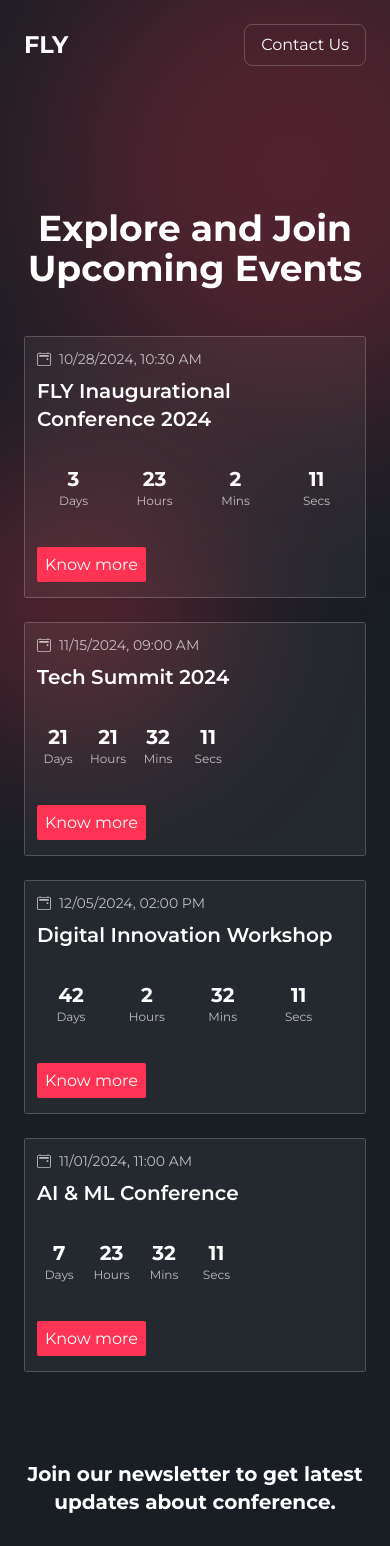
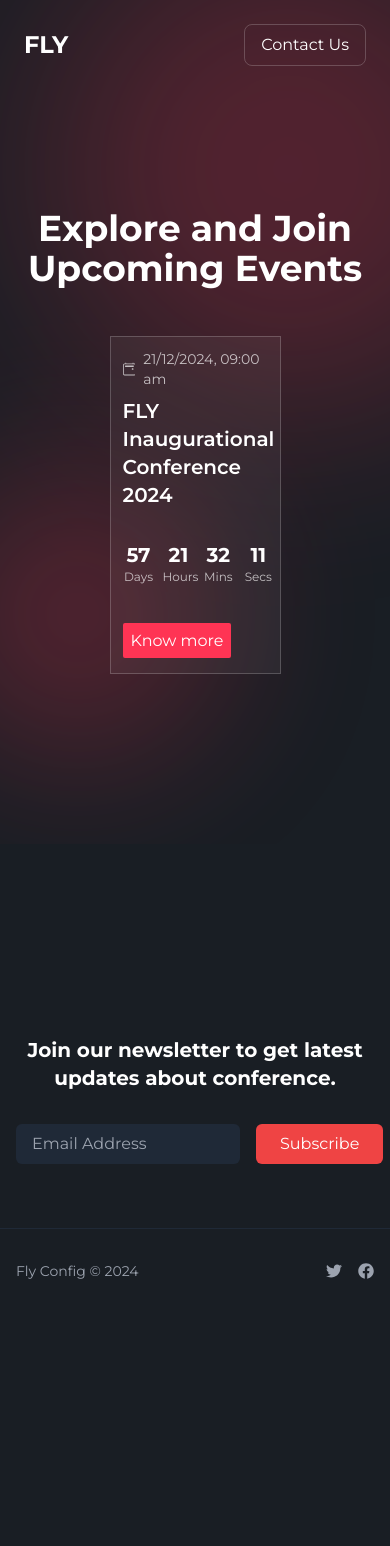
Before and after one commit to yazin123/fly, a Next.js app: page / in a window 390 px wide. Shown: the top 1546 px of the page. After the commit the page ends 1313 px from the top, so only its background shows below. Built offline with nearby package versions, Linux system fonts and the light colour scheme.

Commit message:
semifinal push

```diff
--- a/src/app/globals.css
+++ b/src/app/globals.css
@@ -7,11 +7,42 @@ body {
     background-color: #191E24;
 
 }
+
 .montserrat-font {
     @apply font-montserrat;
-  }
+}
 
 
 .btn-bg {
     background-color: #FF3454;
 }
+
+@keyframes slideUp {
+    from {
+        transform: translateY(20px);
+        opacity: 0;
+    }
+
+    to {
+        transform: translateY(0);
+        opacity: 1;
+    }
+}
+
+@keyframes fadeIn {
+    from {
+        opacity: 0;
+    }
+
+    to {
+        opacity: 1;
+    }
+}
+
+.animate-slide-up {
+    animation: slideUp 0.3s ease-out;
+}
+
+.animate-fade-in {
+    animation: fadeIn 0.2s ease-out;
+}
--- a/src/app/page.js
+++ b/src/app/page.js
@@ -10,27 +10,10 @@ const EventsPage = () => {
     {
       id: 1,
       title: 'FLY Inaugurational Conference 2024',
-      date: '2024-10-28T10:30:00',
+      date: '2024-12-21T09:00:00',
       image: '/Image.png'
     },
-    {
-      id: 2,
-      title: 'Tech Summit 2024',
-      date: '2024-11-15T09:00:00',
-      image: '/Image2.png'
-    },
-    {
-      id: 3,
-      title: 'Digital Innovation Workshop',
-      date: '2024-12-05T14:00:00',
-      image: '/Image3.png'
-    },
-    {
-      id: 4,
-      title: 'AI & ML Conference',
-      date: '2024-11-01T11:00:00',
-      image: '/Image4.png'
-    }
+
   ];
 
   const [events, setEvents] = useState([]);
@@ -75,7 +58,7 @@ const EventsPage = () => {
 
   const formatDate = (dateString) => {
     const date = new Date(dateString);
-    return date.toLocaleString('en-US', {
+    return date.toLocaleString('en-UK', {
       day: '2-digit',
       month: '2-digit',
       year: 'numeric',
@@ -93,11 +76,11 @@ const EventsPage = () => {
         Explore and Join Upcoming Events
       </h2>
 
-      <div className="grid grid-cols-1 md:grid-cols-2 gap-6 max-w-7xl mx-auto">
+      <div className="flex flex-wrap justify-center gap-6 max-w-7xl mx-auto">
         {events.map((event, index) => (
           <div
             key={event.id}
-            className="relative rounded-sm overflow-hidden"
+            className="w-1/2"
             style={{
               opacity: 0,
               animation: `fadeIn 0.5s ease-out ${index * 0.1}s forwards`
--- a/src/components/CategorySelection.js
+++ b/src/components/CategorySelection.js
@@ -1,7 +1,6 @@
-// src/components/CategorySelection.js
-'use client'
-import React from 'react';
+import React, { useState } from 'react';
 import { FaBrain, FaChartLine, FaBullhorn, FaUsers, FaLightbulb, FaHandshake } from 'react-icons/fa';
+import { X, CheckCircle } from 'lucide-react';
 
 const categories = [
   {
@@ -43,20 +42,45 @@ const categories = [
 ];
 
 export default function CategorySelection({ onSelect }) {
+  const [selectedCategory, setSelectedCategory] = useState(null);
+
+  const handleCategorySelect = (category) => {
+    setSelectedCategory(category);
+  };
+
+  const handleConfirm = () => {
+    if (selectedCategory) {
+      onSelect(selectedCategory.title);
+    }
+  };
+
   return (
-    <div className="fixed inset-0 bg-black/50 flex items-center justify-center p-4">
-      <div className="bg-gray-800 p-8 rounded-lg max-w-4xl w-full">
-        <h2 className="text-2xl font-bold text-white mb-6">Select Your Category</h2>
+    <div className="fixed inset-0 z-50 flex items-center justify-center p-4">
+      <div className="absolute inset-0 bg-black/50 backdrop-blur-sm" />
+
+      <div className="relative bg-gray-800 rounded-lg w-full max-w-4xl max-h-[90vh] overflow-hidden flex flex-col">
+        <div className="p-6 flex justify-between items-center border-b border-gray-700">
+          <h2 className="text-2xl font-bold text-white">Select Your Category</h2>
+        </div>
+
+        <div className="p-6 overflow-y-auto">
           <div className="grid grid-cols-1 md:grid-cols-2 lg:grid-cols-3 gap-4">
             {categories.map((category) => {
               const Icon = category.icon;
+              const isSelected = selectedCategory?.id === category.id;
+
               return (
                 <button
                   key={category.id}
-                onClick={() => onSelect(category.title)}
-                className="bg-gray-700 p-6 rounded-lg text-white hover:bg-gray-600 transition-colors flex flex-col items-center text-center"
+                  onClick={() => handleCategorySelect(category)}
+                  className={`group p-6 rounded-lg text-white transition-all duration-200 transform hover:scale-[1.02]
+                    flex flex-col items-center text-center relative
+                    ${isSelected ? 'bg-red-500' : 'bg-gray-700 hover:bg-gray-600'}`}
                 >
-                <Icon className="text-3xl mb-3 text-red-500" />
+                  {isSelected && (
+                    <CheckCircle className="absolute top-2 right-2 w-6 h-6" />
+                  )}
+                  <Icon className={`text-3xl mb-3 ${isSelected ? 'text-white' : 'text-red-500'} group-hover:scale-110 transition-transform`} />
                   <h3 className="font-semibold mb-2">{category.title}</h3>
                   <p className="text-sm text-gray-300">{category.description}</p>
                 </button>
@@ -64,6 +88,20 @@ export default function CategorySelection({ onSelect }) {
             })}
           </div>
         </div>
+
+        {selectedCategory && (
+          <div className="p-6 border-t border-gray-700">
+            <button
+              onClick={handleConfirm}
+              className="w-full py-4 bg-red-500 text-white rounded-lg hover:bg-red-600
+                       transition-colors font-semibold text-lg flex items-center justify-center gap-2"
+            >
+              Let's Go!
+              <span className="text-2xl">→</span>
+            </button>
+          </div>
+        )}
+      </div>
     </div>
   );
 }
--- a/src/components/Footer.js
+++ b/src/components/Footer.js
@@ -4,10 +4,10 @@ import { FaPlay, FaTwitter, FaFacebook, FaClock, FaMapMarkerAlt, FaUsers } from
 const Footer = () => {
     const [email, setEmail] = useState('');
     return (
-        <>
+        <div className='bg-[#191E24] mt-32'>
 
             {/* Newsletter Section */}
-            <section className=" py-16 text-white max-w-7xl mx-auto px-4 sm:px-6 lg:px-8">
+            <section className=" py-16 text-white max-w-7xl mx-auto px-4 sm:px-6 lg:px-8 ">
                 <div className="text-center mb-8">
                     <h3 className="text-xl font-bold mb-2">Join our newsletter to get latest updates about conference.</h3>
                 </div>
@@ -34,7 +34,7 @@ const Footer = () => {
                     </div>
                 </div>
             </footer>
-        </>
+        </div>
 
     )
 }
--- a/src/components/Navbar.js
+++ b/src/components/Navbar.js
@@ -1,4 +1,5 @@
 'use client'
+import Link from 'next/link';
 import React, { useEffect, useState } from 'react';
 
 const Navbar = () => {
@@ -24,7 +25,7 @@ const Navbar = () => {
     return (
         <nav className={`fixed w-full top-0 left-0 z-50 p-6 transition-all duration-300 ${isScrolled ? 'bg-[#191E24]' : 'bg-transparent'}`}>
             <div className="flex justify-between items-center">
-                <h1 className="text-white text-2xl font-bold">FLY</h1>
+               <Link href='/'> <h1 className="text-white text-2xl font-bold">FLY</h1></Link>
                 <button className="px-4 py-2 text-white border border-white/20 rounded-lg hover:bg-white/10 transition-all duration-300">
                     Contact Us
                 </button>
```
Lines whose indentation alone changed are shown as unchanged.
